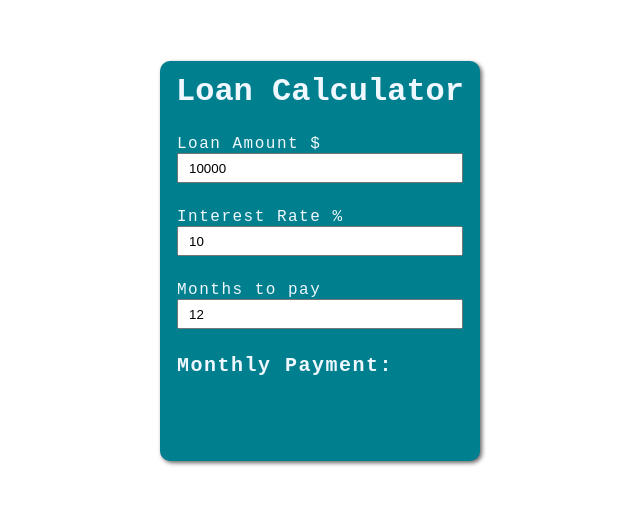
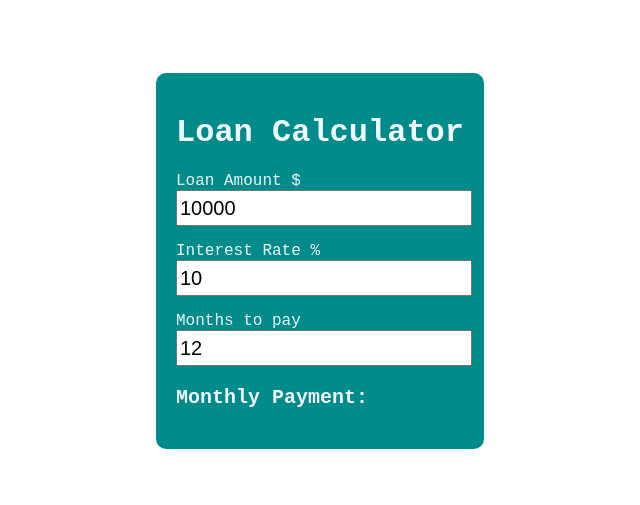
Before and after one commit to programer12345anwar/Loan-calculator, a plain HTML site: page index.html in a window 1280 px wide. Shown: the part 139-644 px from the top of the page, without its empty margins (320-960 px from the left). Drawn offline with Linux system fonts and the light colour scheme.

Commit message:
Third commit

```diff
--- a/App.js
+++ b/App.js
@@ -1,57 +1,15 @@
-// function calculateLoan() {
-//     // Retrieve the input values
-//     const loanAmount = document.getElementById("loan-amount").value;
-//     const interestRate = document.getElementById("Interest-rate").value;
-//     const monthsToPay = document.getElementById("time-to-pay").value;
+function calculateLoan() {
+  loanAmountValue = document.getElementById("loan-amount").value;
 
-//     // console.log(loanAmount, interestRate, monthsToPay);
+  interestRateValue = document.getElementById("interest-rate").value;
 
-//     // Calculate interest and monthly payment
-//     const interest = (loanAmount * interestRate * 0.01) / monthsToPay;
-//     const monthlyPayment = (loanAmount / monthsToPay + interest).toFixed(2);
+  MonthsToPayValue = document.getElementById("months-to-pay").value;
 
+  interest = (loanAmountValue * (interestRateValue * 0.01)) / MonthsToPayValue;
 
+  monthlyPayment = (loanAmountValue / MonthsToPayValue + interest).toFixed(2);
 
-//     // Get the payment element and update its innerHTML
-//     const paymentElement = document.getElementById("payment");
-//     if (paymentElement) {
-//         paymentElement.innerHTML = `Monthly Payment: ${monthlyPayment}`;
-//     } else {
-//         console.error("Element with ID 'payment' not found.");
-//     }
-// }
-
-function calculateLoan() {
-    // Retrieve the input values
-    const loanAmount = parseFloat(document.getElementById("loan-amount").value);
-    const interestRate = parseFloat(document.getElementById("Interest-rate").value);
-    const monthsToPay = parseInt(document.getElementById("time-to-pay").value);
-
-    // Debugging logs
-    console.log("Loan Amount:", loanAmount);
-    console.log("Interest Rate:", interestRate);
-    console.log("Months to Pay:", monthsToPay);
-
-    if (isNaN(loanAmount) || isNaN(interestRate) || isNaN(monthsToPay)) {
-        console.error("Invalid input values.");
-        return;
-    }
-
-    // Calculate interest and monthly payment
-    const interest = (loanAmount * interestRate * 0.01) / monthsToPay;
-    const monthlyPayment = (loanAmount / monthsToPay + interest).toFixed(2);
-
-    console.log("Interest:", interest);
-    console.log("Monthly Payment:", monthlyPayment);
-
-    // Get the payment element and update its innerHTML
-    const paymentElement = document.getElementById("payment");
-    if (paymentElement) {
-        paymentElement.innerHTML = `Monthly Payment: ${monthlyPayment}`;
-    } else {
-        console.error("Element with ID 'payment' not found.");
-    }
+  document.getElementById(
+    "payment"
+  ).innerHTML = `Monthly Payment: ${monthlyPayment}`;
 }
-
-// Ensure the JavaScript file is correctly linked and loaded
-console.log("App.js loaded successfully");
--- a/index.html
+++ b/index.html
@@ -8,27 +8,18 @@
   </head>
   <body>
     <div class="container">
-        <h1 id="header">Loan Calculator</h1>
-      <p class="amount">
-        Loan Amount $
-        <input
-          type="text" id="loan-amount"
-          onchange="calculateLoan()" class="input"
-          value="10000"
-          min="1"
-          max="100000"
-        />
+      <h1>Loan Calculator</h1>
+      <p>Loan Amount $
+          <input onchange="calculateLoan()" class="input" type="number" id="loan-amount" min="1" max="500000" value="10000">
       </p>
-      <p class="rate">
-        Interest Rate %
-        <input type="number" onchange="calculateLoan()" id="Interest-rate" class="input" value="10" />
+      <p>Interest Rate %
+          <input onchange="calculateLoan()" class="input" type="number" id="interest-rate" min="0" max="100" value="10" step="0.1">
       </p>
-      <p class="time">
-        Months to pay
-        <input type="number" id="time-to-pay" class="input" onchange="calculateLoan()" value="12" min="6" max="24" />
+      <p>Months to pay
+          <input onchange="calculateLoan()" class="input" type="number" id="months-to-pay" min="6" max="48" value="12">
       </p>
-      <p class="Payment">Monthly Payment:</p>
-    </div>
+      <p class="payment" id="payment">Monthly Payment:</p>
+  </div>
     <script src="./App.js"></script>
   </body>
 </html>
--- a/style.css
+++ b/style.css
@@ -1,39 +1,27 @@
-* {
+body{
+  padding: 0;
   margin: 0;
-  padding: 0;
-  box-sizing: border-box;
-}
-body {
   display: flex;
+  height: 100vh;
   justify-content: center;
   align-items: center;
-  height: 100vh;
-  font-family: "Courier New", Courier, monospace;
+  font-family: 'Courier New', Courier, monospace;
 }
-.container {
-  height: 400px;
-  width: 25%;
-  background-color: rgb(0, 127, 143);
-  padding: 12px;
+
+.container{
+  background: darkcyan;
+  color: aliceblue;
+  padding: 20px;
   border-radius: 10px;
-  box-shadow: 2px 2px 4px rgba(0, 0, 0, 0.6);
-  color: aliceblue;
 }
-#header{
-    text-align: center;
+
+.input{
+  width: 100%;
+  font-size: 20px;
+  height: 30px;
 }
-.input {
-  width: 100%;
-  height: 30px;
-  padding: 10px;
+
+.payment{
+  font-weight: 600;
+  font-size: 20px;
 }
-p {
-  letter-spacing: 1.5px;
-  font-size: 16px;
-  font-weight: 500;
-  margin:25px 5px;
-}
-.container .Payment {
-    font-size: 20px;
-    font-weight: 600;
-}
```
